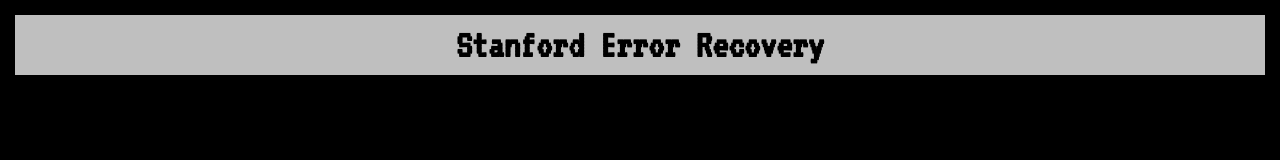
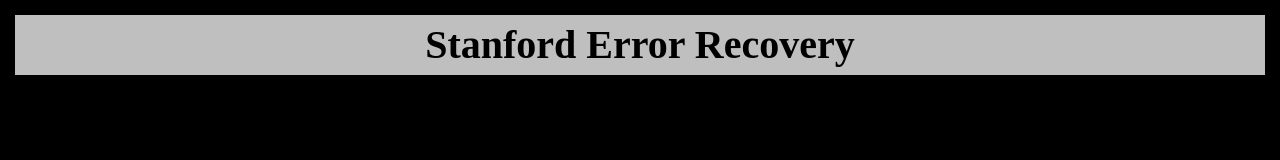
Before and after one commit to farahu/fahim, a website: page index.html in a window 1280 px wide. Drawn offline with nearby package versions, Linux system fonts and the light colour scheme.

Commit message:
Update stylesheet.css

```diff
--- a/stylesheets/stylesheet.css
+++ b/stylesheets/stylesheet.css
@@ -5,7 +5,7 @@
   background-color:#000;
   padding: 0;
   margin: 0;
-  font-family: 'VT323';
+  font-family: 'Press Start 2P';
   font-size: 16px;
   line-height: 1.5;
   padding:5px;
```
